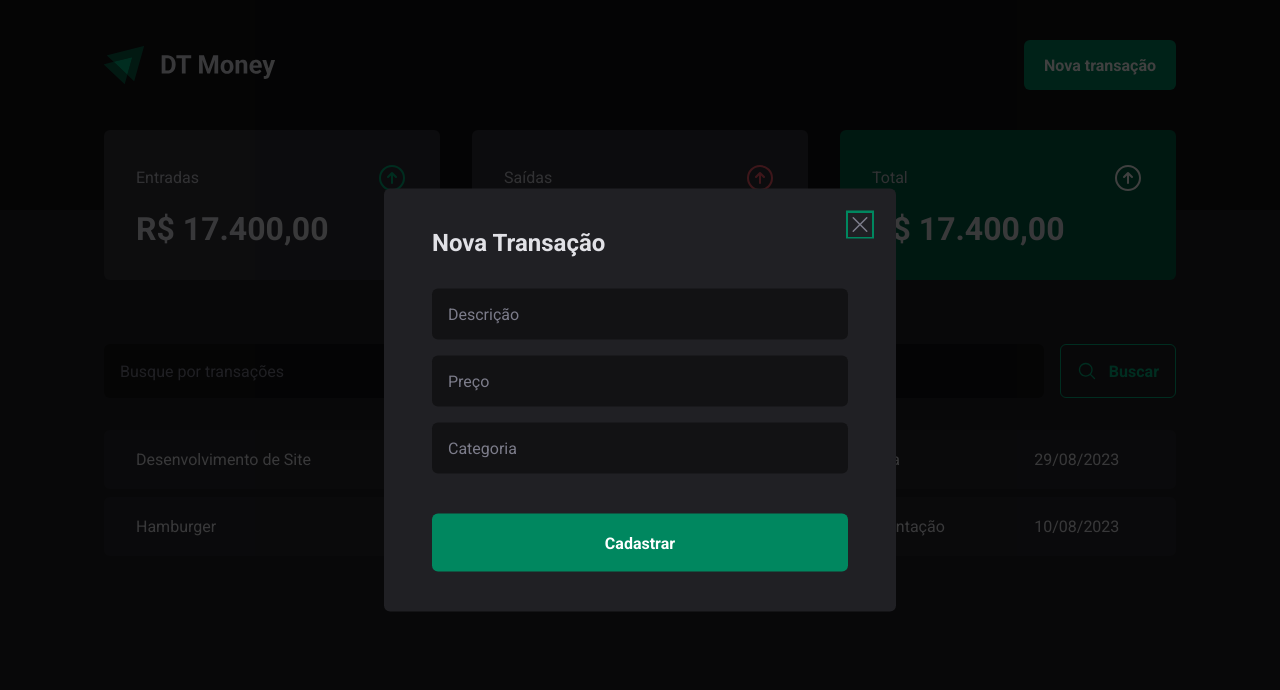
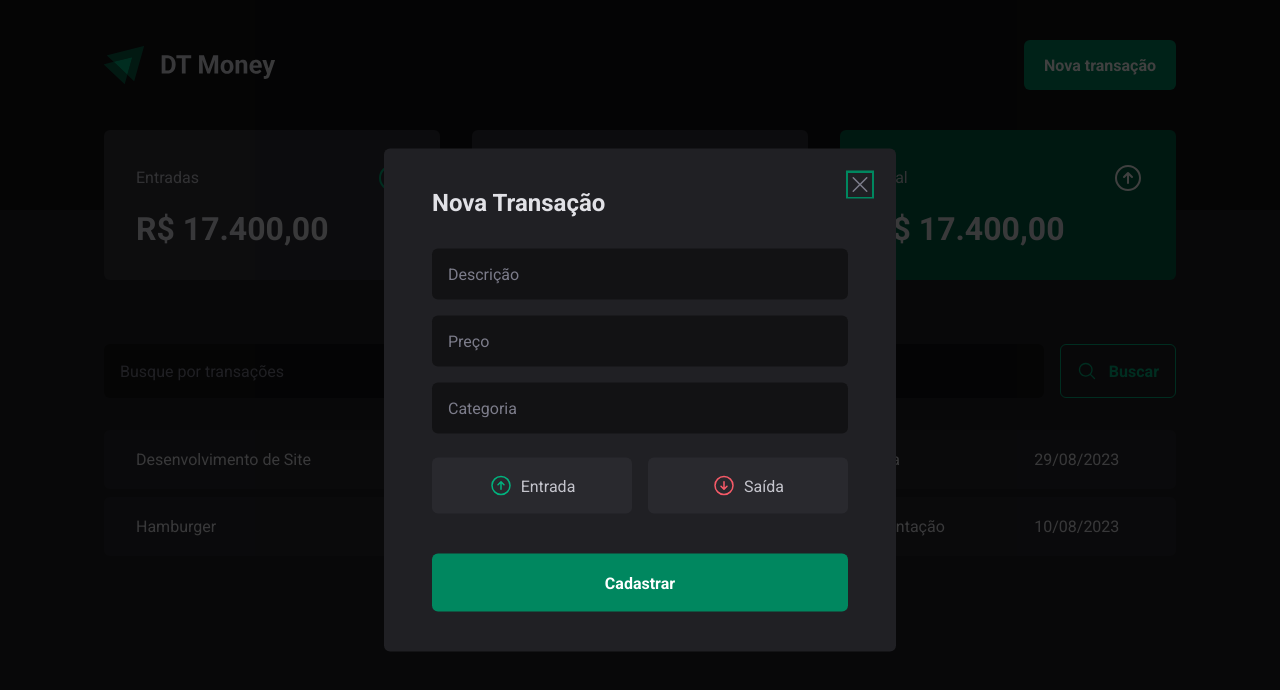
Before and after one commit to iurivolnistem/rkt_dtmoney, a React (Vite) app: page / in a window 1280 px wide. Both pictures are taken after a click on the button "Nova transação". Shown: the top 690 px of the page. Built offline with nearby package versions, Linux system fonts and the light colour scheme.

Commit message:
Adicionado botões de tipo de transação ao modal

```diff
--- a/package.json
+++ b/package.json
@@ -12,6 +12,7 @@
   "dependencies": {
     "@phosphor-icons/react": "^2.0.10",
     "@radix-ui/react-dialog": "^1.0.4",
+    "@radix-ui/react-radio-group": "^1.1.3",
     "react": "^18.2.0",
     "react-dom": "^18.2.0",
     "styled-components": "^6.0.7"
--- a/src/components/NewTransactionModal/index.tsx
+++ b/src/components/NewTransactionModal/index.tsx
@@ -1,6 +1,12 @@
 import * as Dialog from '@radix-ui/react-dialog'
-import { CloseButton, Content, Overlay } from './styles'
-import { X } from '@phosphor-icons/react'
+import {
+  CloseButton,
+  Content,
+  Overlay,
+  TransactionType,
+  TransactionTypeButton,
+} from './styles'
+import { ArrowCircleDown, ArrowCircleUp, X } from '@phosphor-icons/react'
 
 export function NewTransactionModal() {
   return (
@@ -16,6 +22,17 @@ export function NewTransactionModal() {
           <input type="number" placeholder="Preço" required />
           <input type="text" placeholder="Categoria" required />
 
+          <TransactionType>
+            <TransactionTypeButton variant="income" value="income">
+              <ArrowCircleUp size={24} />
+              Entrada
+            </TransactionTypeButton>
+            <TransactionTypeButton variant="outcome" value="outcome">
+              <ArrowCircleDown size={24} />
+              Saída
+            </TransactionTypeButton>
+          </TransactionType>
+
           <button type="submit">Cadastrar</button>
         </form>
       </Content>
--- a/src/components/NewTransactionModal/styles.ts
+++ b/src/components/NewTransactionModal/styles.ts
@@ -1,5 +1,10 @@
 import styled from 'styled-components'
 import * as Dialog from '@radix-ui/react-dialog'
+import * as RadioGroup from '@radix-ui/react-radio-group'
+
+interface TransactionButtonProps {
+  variant: 'income' | 'outcome'
+}
 
 export const Overlay = styled(Dialog.Overlay)`
   width: 100vw;
@@ -68,3 +73,49 @@ export const Content = styled(Dialog.Content)`
     }
   }
 `
+
+export const TransactionType = styled(RadioGroup.Root)`
+  display: grid;
+  grid-template-columns: repeat(2, 1fr);
+  gap: 1rem;
+  margin-top: 0.5rem;
+`
+
+export const TransactionTypeButton = styled(
+  RadioGroup.Item,
+)<TransactionButtonProps>`
+  display: flex;
+  justify-content: center;
+  align-items: center;
+  border: 0;
+  border-radius: 6px;
+  padding: 1rem;
+  gap: 0.5rem;
+  cursor: pointer;
+  background: ${(props) => props.theme['gray-700']};
+  color: ${(props) => props.theme['gray-300']};
+
+  svg {
+    color: ${(props) =>
+      props.variant === 'income'
+        ? props.theme['green-300']
+        : props.theme['red-300']};
+  }
+
+  &[data-state='unchecked']:hover {
+    transition: background-color 0.2s;
+    background: ${(props) => props.theme['gray-600']};
+  }
+
+  &[data-state='checked'] {
+    color: ${(props) => props.theme.white};
+    background: ${(props) =>
+      props.variant === 'income'
+        ? props.theme['green-500']
+        : props.theme['red-500']};
+
+    svg {
+      color: ${(props) => props.theme.white};
+    }
+  }
+`
```
Also changed, not shown: 1 other file (tests, documents, lock files or other folders).
